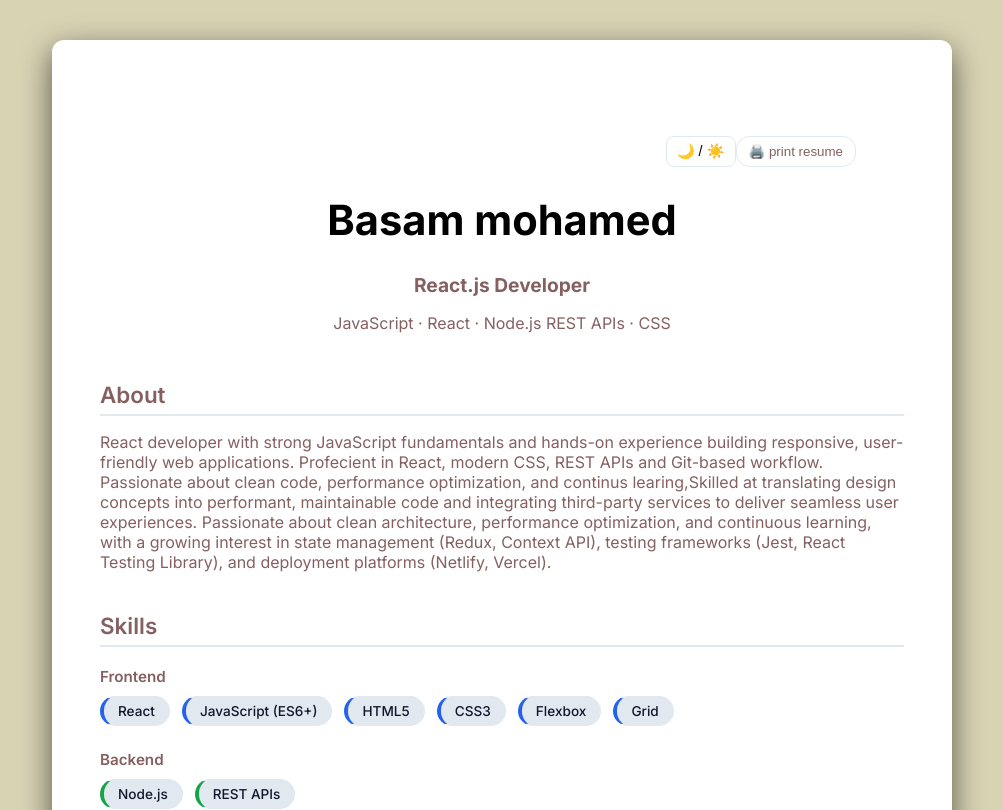
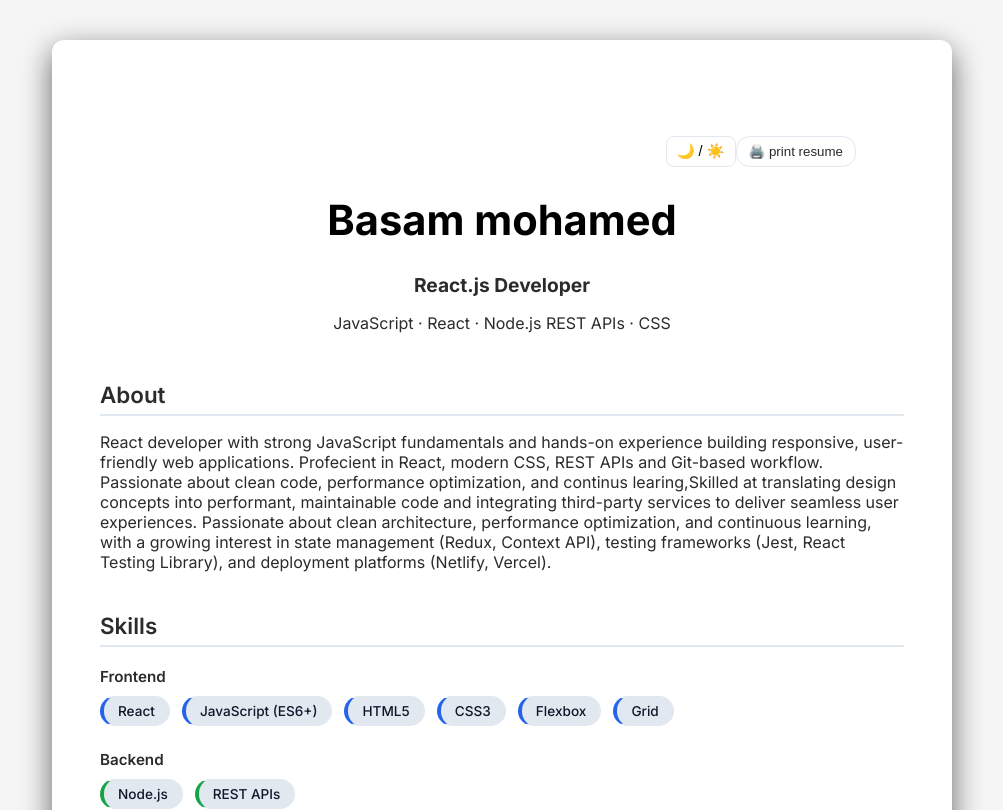
Before and after one commit to BasamLive/resume, a React (Vite) app: page / in a window 1280 px wide. Shown: the top 810 px of the page, without its empty margins (138-1141 px from the left). Built offline with nearby package versions, Linux system fonts and the light colour scheme.

Commit message:
color work

```diff
--- a/package.json
+++ b/package.json
@@ -7,7 +7,8 @@
     "dev": "vite",
     "build": "vite build",
     "lint": "eslint .",
-    "preview": "vite preview"
+    "preview": "vite preview",
+    "start": "nodemon vite"
   },
   "dependencies": {
     "react": "^19.2.0",
--- a/src/App.css
+++ b/src/App.css
@@ -2,10 +2,10 @@
 
 :root {
   /* --bg: #f8fafc; */
-  --bg: rgb(216, 211, 179);
+  --bg: #f5f5f5;
   --name: #000;
   /* --text: #0f172a; */
-  --text: rgb(133, 96, 96);
+  --text: #2b2b2b;
   --card: #ffffff;
   --border: #e2e8f0;
   --link: #2563eb;
```
